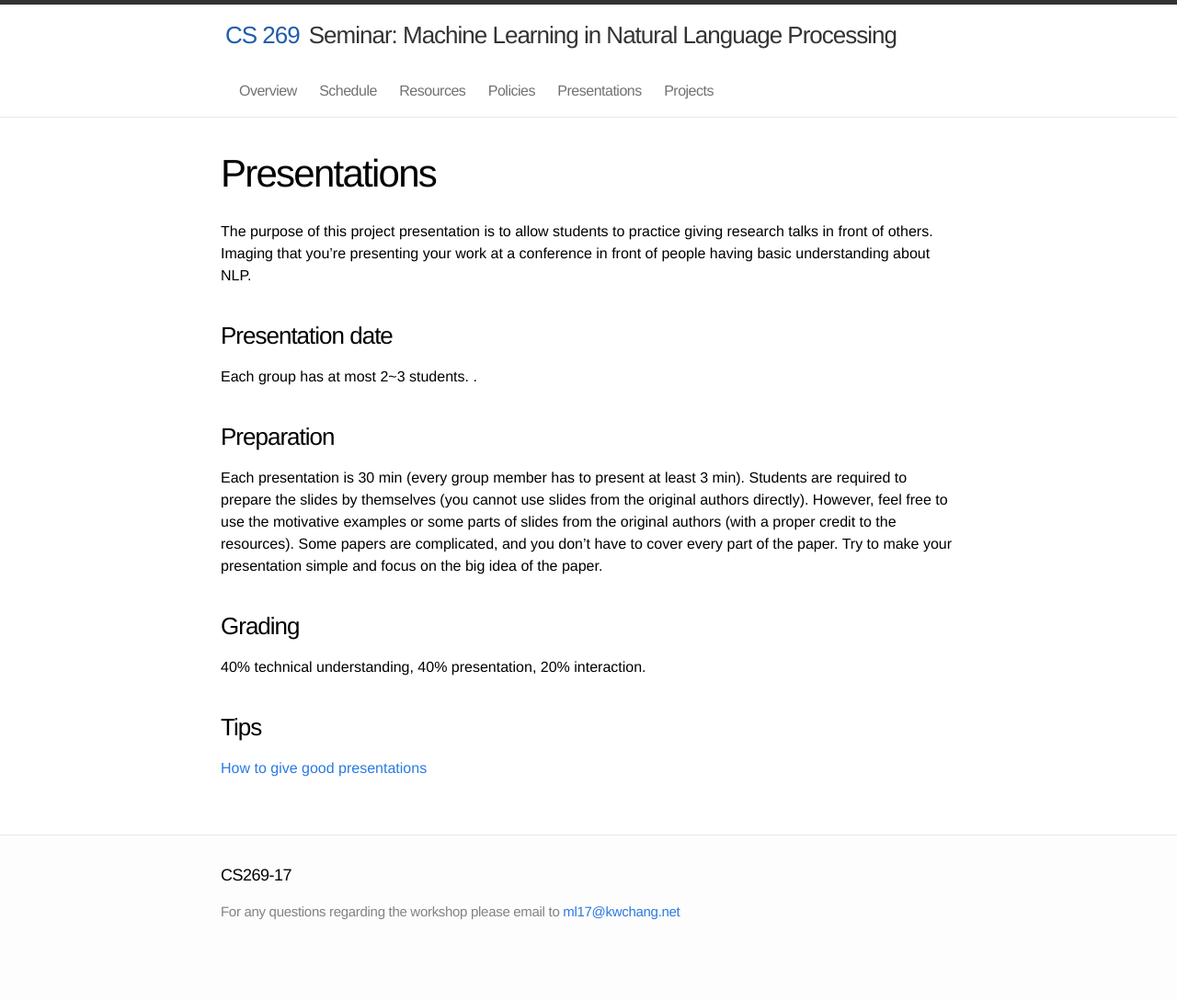
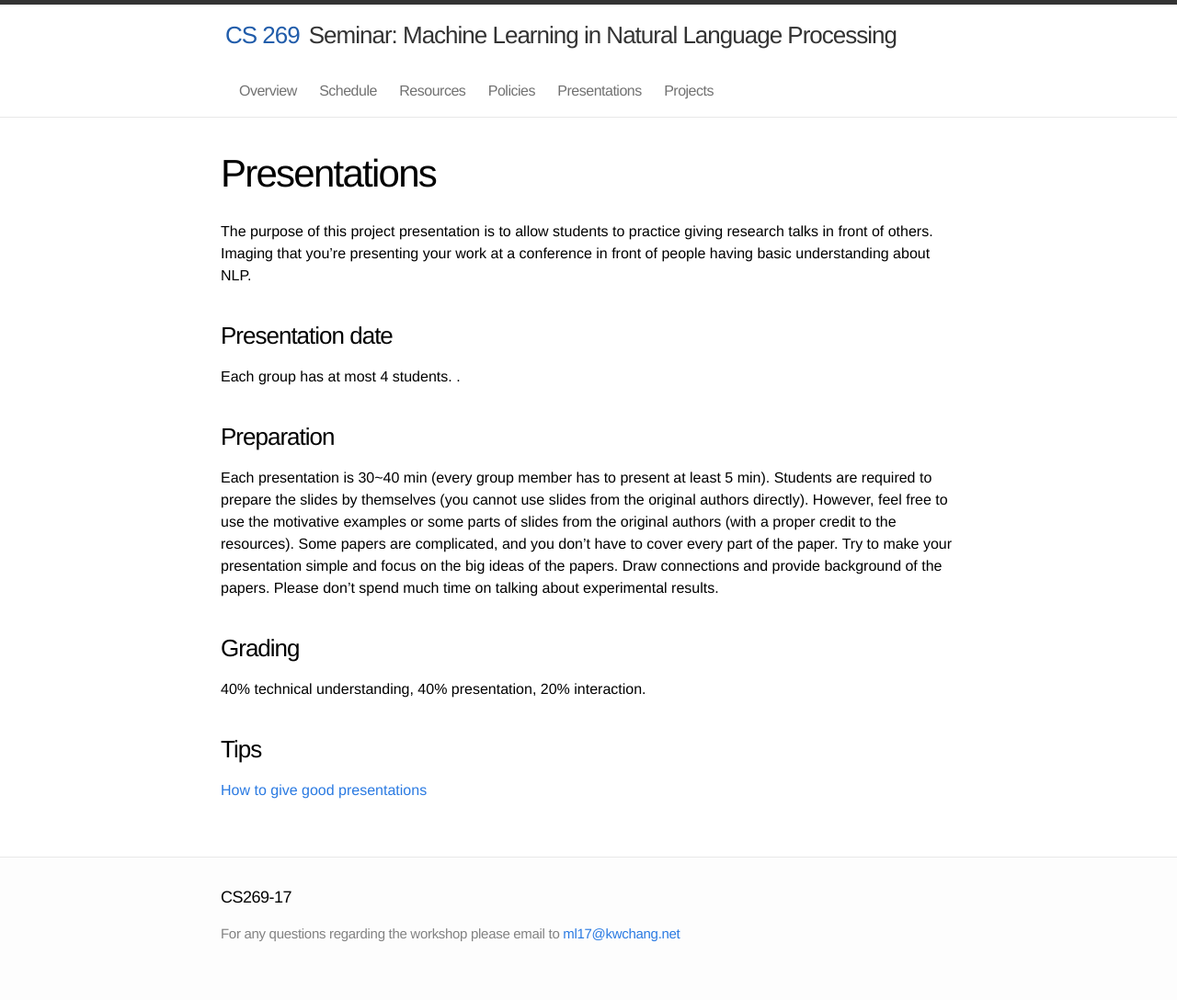
Before and after one commit to uclanlp/CS269-17, a Jekyll site: the page built from 5_presentations.html.md, in a window 1280 px wide. Shown: the whole page at 92% size. Built offline with Jekyll 4.4.1, drawn with Linux system fonts in a browser that asks for light colours; before the commit the page ends 1064 px from its top, so only the background shows below that.

Commit message:
Update 5_presentations.html.md

```diff
--- a/5_presentations.html.md
+++ b/5_presentations.html.md
@@ -10,14 +10,15 @@ The purpose of this project presentation is to allow students to practice giving
 Imaging that you're presenting your work at a conference in front of people having basic understanding about NLP.
 
 ### Presentation date
-Each group has at most 2~3 students. .
+Each group has at most 4 students. .
 
 ### Preparation
-Each presentation is 30 min (every group member has to present at least 3 min).
+Each presentation is 30~40 min (every group member has to present at least 5 min).
 Students are required to prepare the slides by themselves (you cannot use slides from the original authors directly). However, feel free to use the motivative examples or
 some parts of slides from the original authors (with a proper credit to the resources). Some papers are complicated, and you don't have to cover every part of the paper.
 Try to make your presentation simple and focus
-on the big idea of the paper.
+on the big ideas of the papers. Draw connections and provide background of the papers. Please don't spend much time on talking about experimental results.
+
 
 ### Grading
 
```
